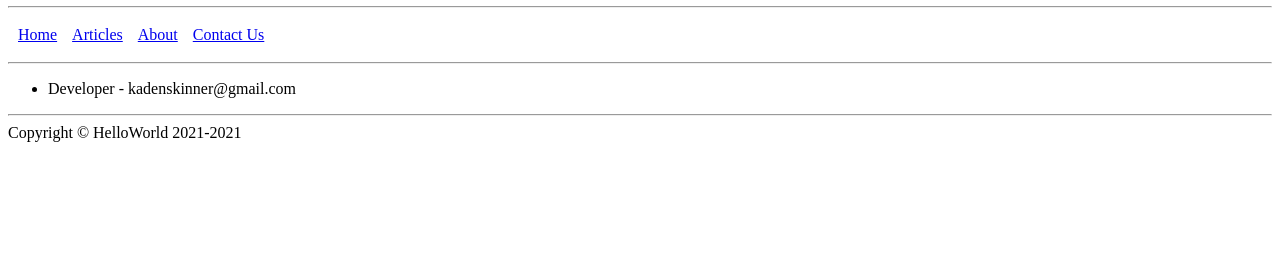
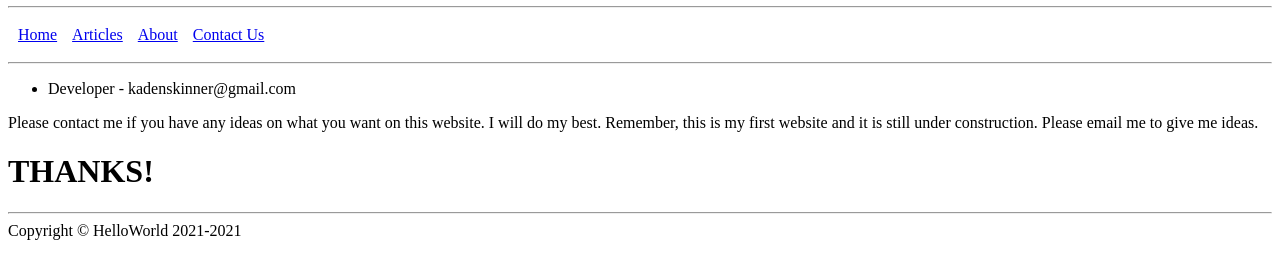
Before and after one commit to NopeProsOnly/kaden-tech.github.io, a plain HTML site: page ContactUs.html in a window 1280 px wide. Shown: the part 62-340 px from the top of the page. Drawn offline with Linux system fonts and the light colour scheme.

Commit message:
Update ContactUs.html

```diff
--- a/ContactUs.html
+++ b/ContactUs.html
@@ -25,6 +25,8 @@
 <li>Developer - kadenskinner@gmail.com</li>
 </ul>
 </p>
+<p>Please contact me if you have any ideas on what you want on this website. I will do my best. Remember, this is my first website and it is still under construction. Please email me to give me ideas.</p>
+<h1>THANKS!</h1>
 <hr>
 <footer>
 Copyright &copy; HelloWorld 2021-2021
```
